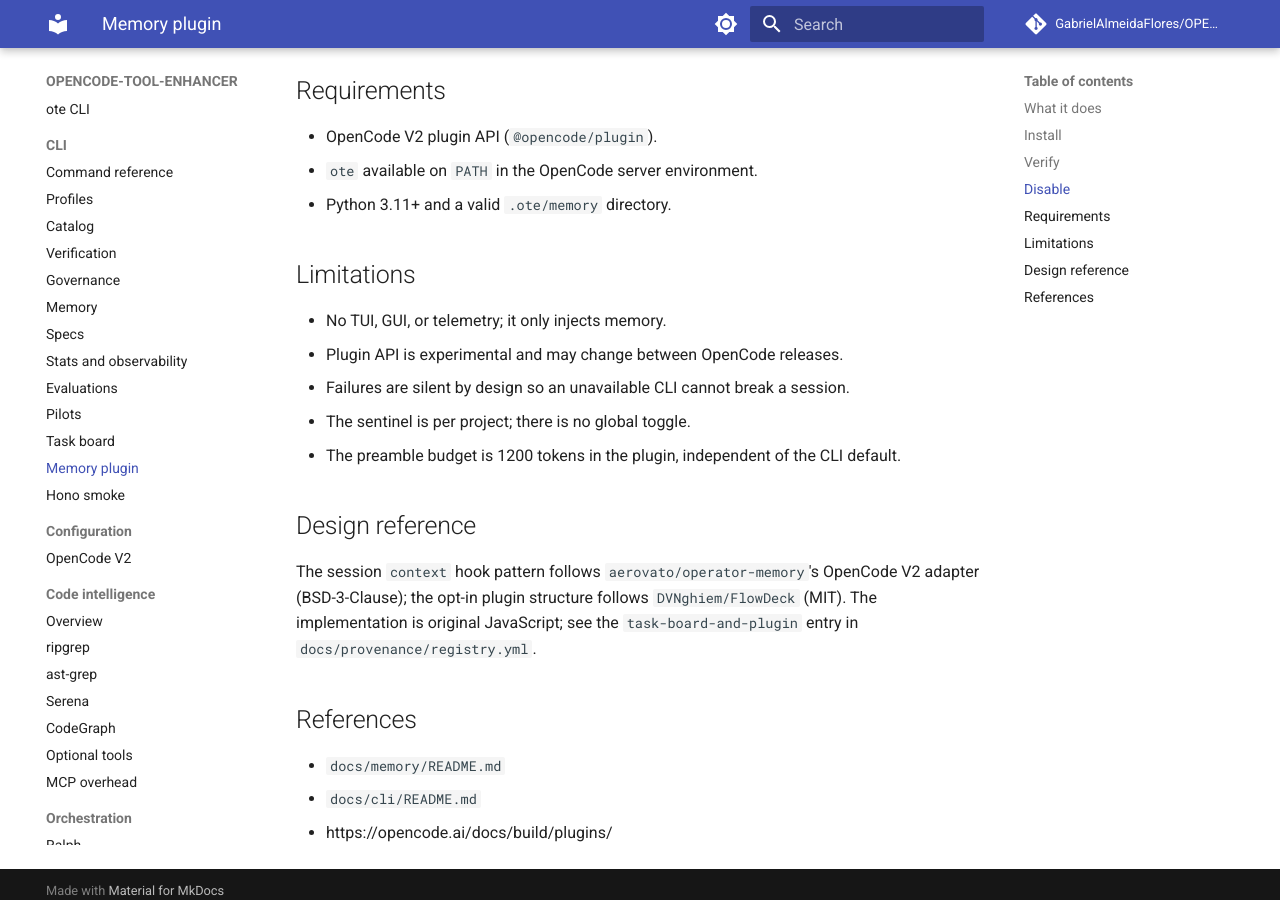
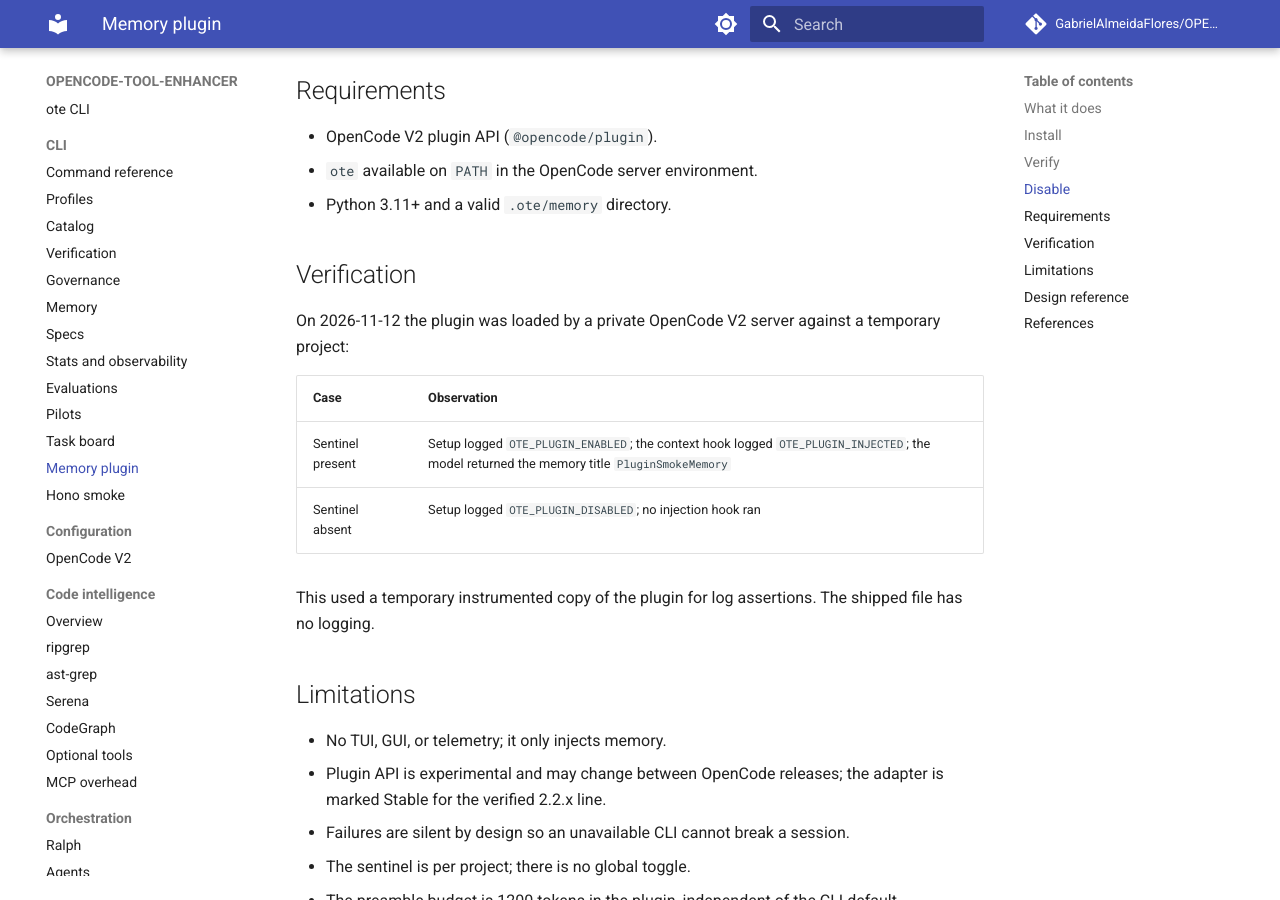
Before and after one commit to GabrielAlmeidaFlores/OPENCODE-TOOL-ENHANCER, an MkDocs documentation site: the page built from docs/plugin/README.md, in a window 1280 px wide and 900 px high, scrolled down 1355 px. Built offline with MkDocs 1.6.1 and Material for MkDocs 9.7.7, drawn with Linux system fonts in a browser that asks for light colours; comment, search, counter and statistics services are not loaded; some of the changed text lies outside the part shown.

Commit message:
docs: mark the memory plugin stable after live verification

```diff
--- a/docs/plugin/README.md
+++ b/docs/plugin/README.md
@@ -1,6 +1,6 @@
 # Opt-in Memory Plugin
 
-> **Status:** Experimental · **Last verified:** 2026-11-12 · **Evidence:** plugin file syntax-checked and install plan tested; runtime hook not executed in CI
+> **Status:** Stable · **Last verified:** 2026-11-12 · **Evidence:** live OpenCode session with `PluginSmokeMemory`; disabled path verified
 
 This OpenCode V2 plugin injects the bounded memory preamble at the start of each model request. It is disabled by default and performs no network access or telemetry.
 
@@ -57,10 +57,21 @@ Remove the plugin file entirely with `ote uninstall` or by deleting `.opencode/p
 - `ote` available on `PATH` in the OpenCode server environment.
 - Python 3.11+ and a valid `.ote/memory` directory.
 
+## Verification
+
+On 2026-11-12 the plugin was loaded by a private OpenCode V2 server against a temporary project:
+
+| Case | Observation |
+|---|---|
+| Sentinel present | Setup logged `OTE_PLUGIN_ENABLED`; the context hook logged `OTE_PLUGIN_INJECTED`; the model returned the memory title `PluginSmokeMemory` |
+| Sentinel absent | Setup logged `OTE_PLUGIN_DISABLED`; no injection hook ran |
+
+This used a temporary instrumented copy of the plugin for log assertions. The shipped file has no logging.
+
 ## Limitations
 
 - No TUI, GUI, or telemetry; it only injects memory.
-- Plugin API is experimental and may change between OpenCode releases.
+- Plugin API is experimental and may change between OpenCode releases; the adapter is marked Stable for the verified 2.2.x line.
 - Failures are silent by design so an unavailable CLI cannot break a session.
 - The sentinel is per project; there is no global toggle.
 - The preamble budget is 1200 tokens in the plugin, independent of the CLI default.
```
Also changed, not shown: CHANGELOG.md (+1 -0 lines), README.md (+1 -1 lines).
